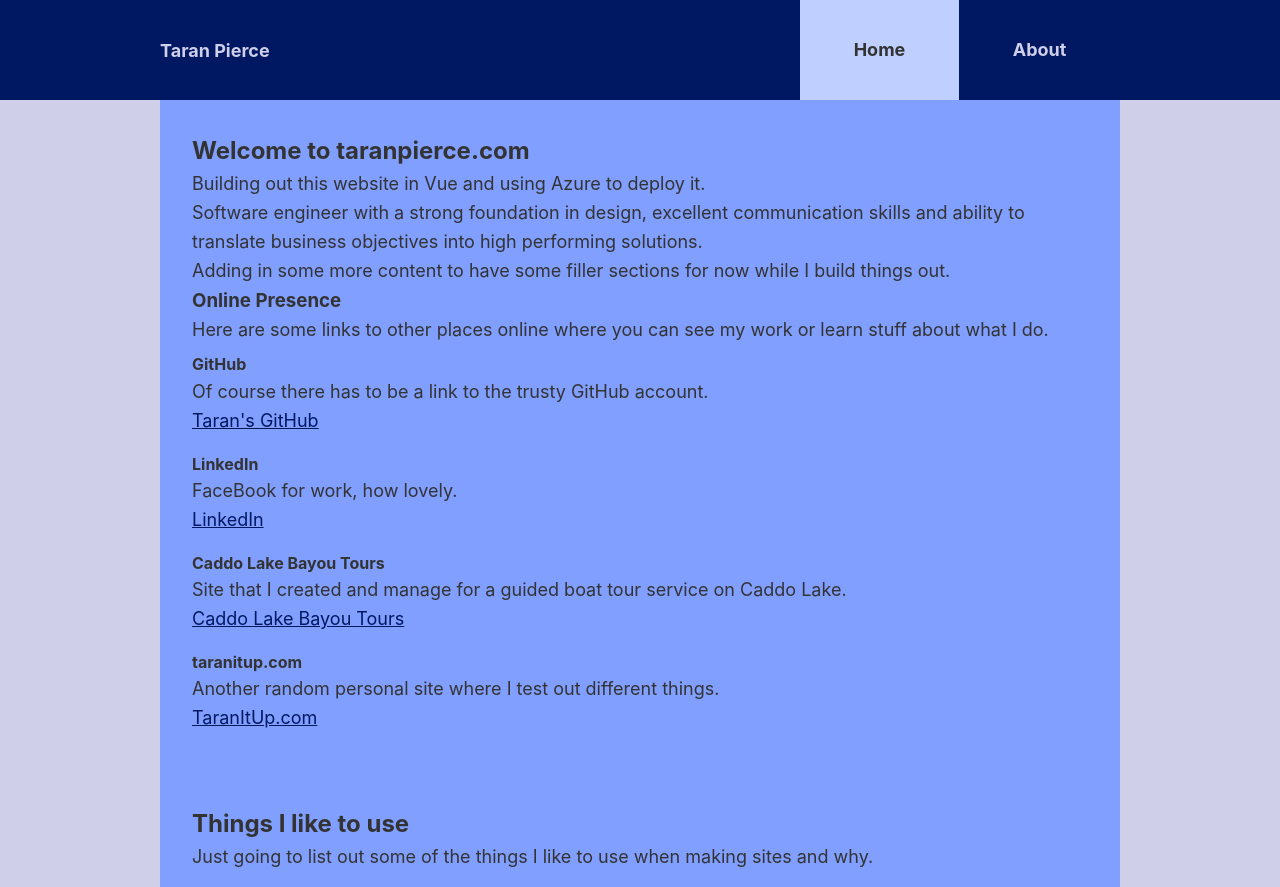
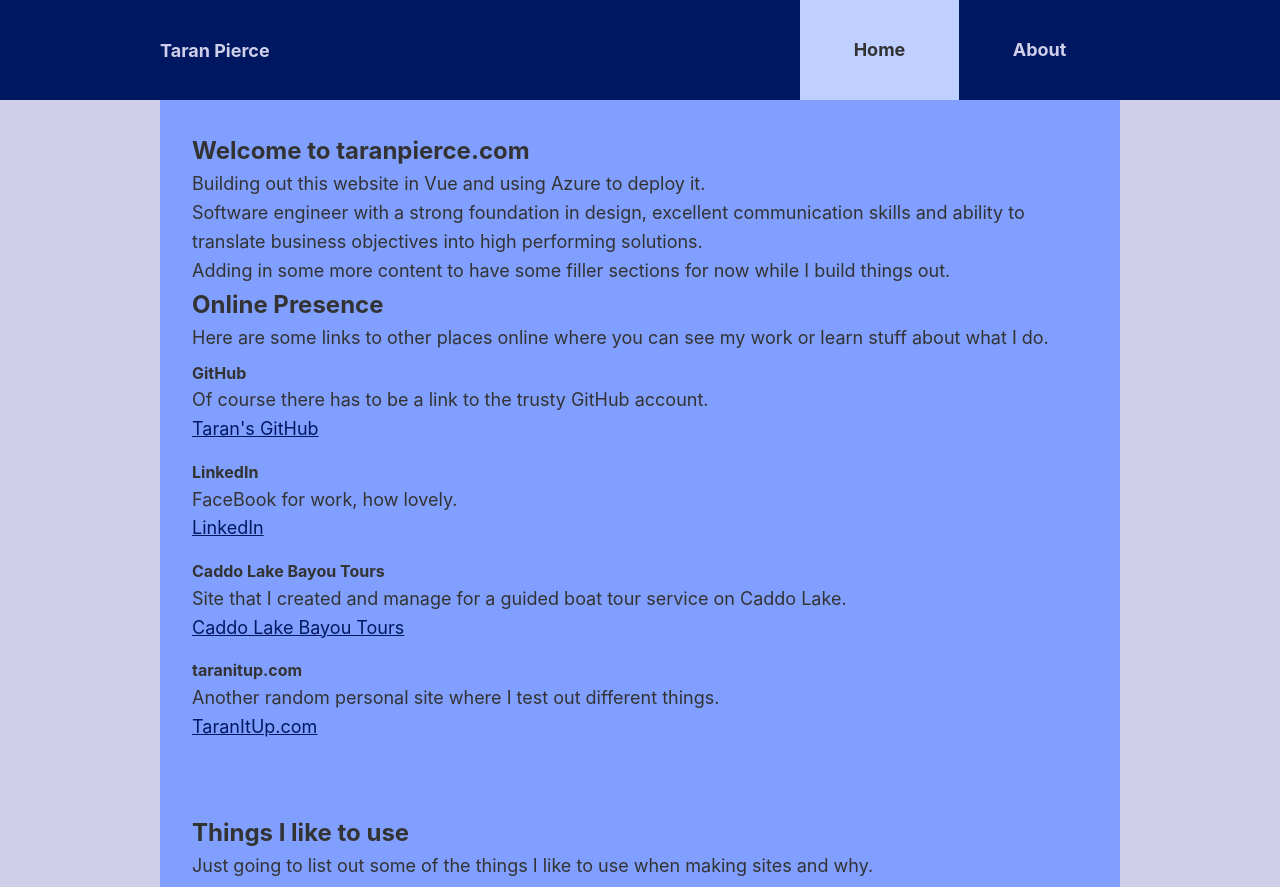
Before and after one commit to taran-pierce/taran-pierce-com, a Vue app in the folder app/: page / in a window 1280 px wide. Shown: the top 887 px of the page. Built offline with nearby package versions, Linux system fonts and the light colour scheme.

Commit message:
feature/fix-heading-issue
fix heading issue

```diff
--- a/app/package.json
+++ b/app/package.json
@@ -1,6 +1,6 @@
 {
   "name": "taranpierce.com",
-  "version": "1.0.3",
+  "version": "1.0.4",
   "author": "Taran Pierce",
   "description": "Taran Pierce's personal website",
   "type": "module",
--- a/app/src/components/CardItem.vue
+++ b/app/src/components/CardItem.vue
@@ -8,7 +8,7 @@
 
 <template>
   <div class="item">
-    <h4>{{ cardItem?.name }}</h4>
+    <h2>{{ cardItem?.name }}</h2>
     <p v-for="content in cardItem?.contents" :key="content">{{ content }}</p>
     <ul v-if="cardItem?.featureList">
       <li v-for="feature in cardItem.featureList" :key="feature.heading">
--- a/app/src/views/HomeView.vue
+++ b/app/src/views/HomeView.vue
@@ -60,7 +60,7 @@ import { ref } from 'vue'
         <p>Building out this website in Vue and using Azure to deploy it.</p>
         <p>Software engineer with a strong foundation in design, excellent communication skills and ability to translate business objectives into high performing solutions.</p>
         <p>Adding in some more content to have some filler sections for now while I build things out.</p>
-        <h3>Online Presence</h3>
+        <h2>Online Presence</h2>
         <p>Here are some links to other places online where you can see my work or learn stuff about what I do.</p>
         <ul>
           <li>
@@ -96,7 +96,7 @@ import { ref } from 'vue'
     </section>
     <section>
       <ContentContainer>
-        <h2>Things I like to use</h2>
+        <h1>Things I like to use</h1>
         <p>Just going to list out some of the things I like to use when making sites and why.</p>
         <CardsComponent :cardItems="(cardItems as [])" />
       </ContentContainer>
```
Also changed, not shown: 2 other files (tests, documents, lock files or other folders).
